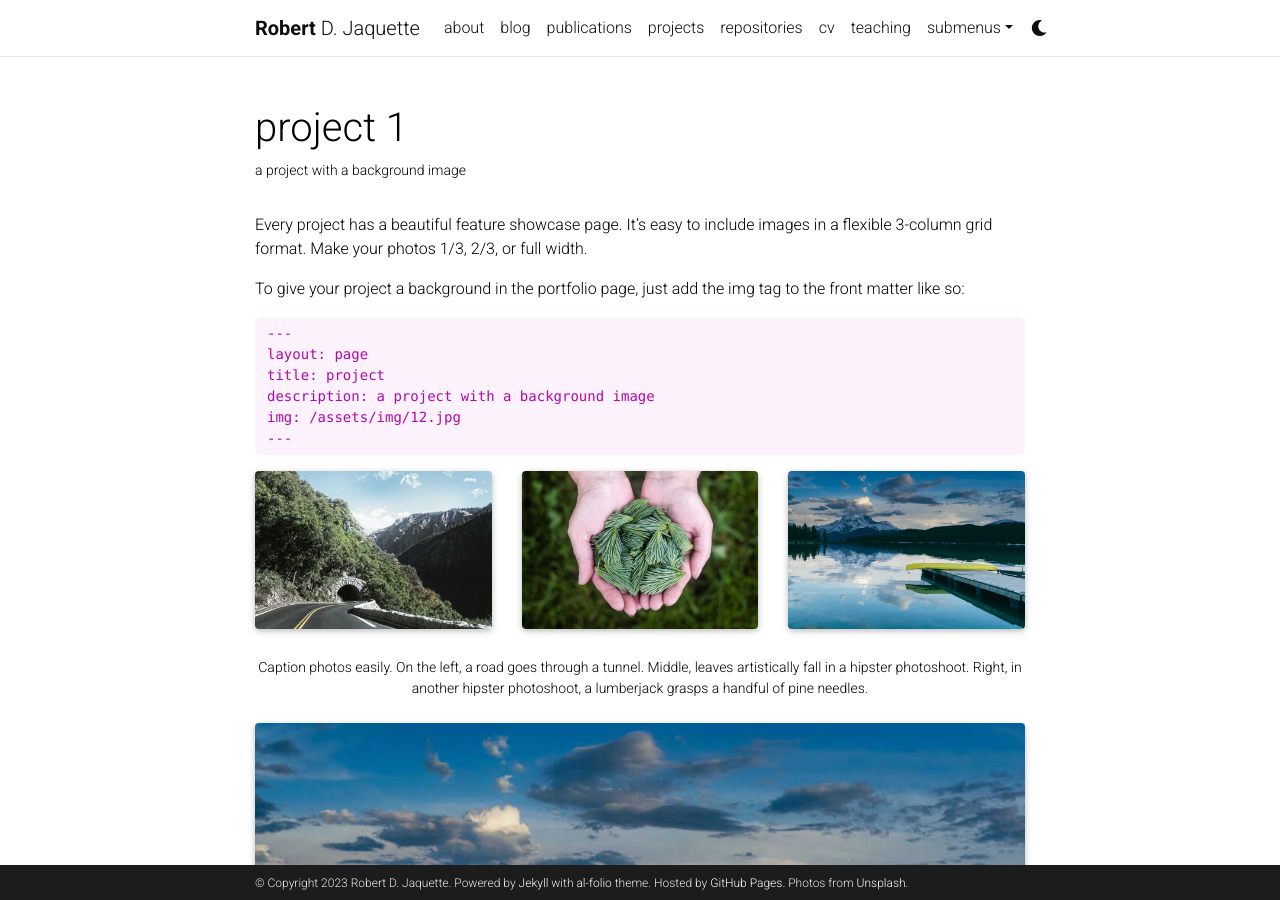
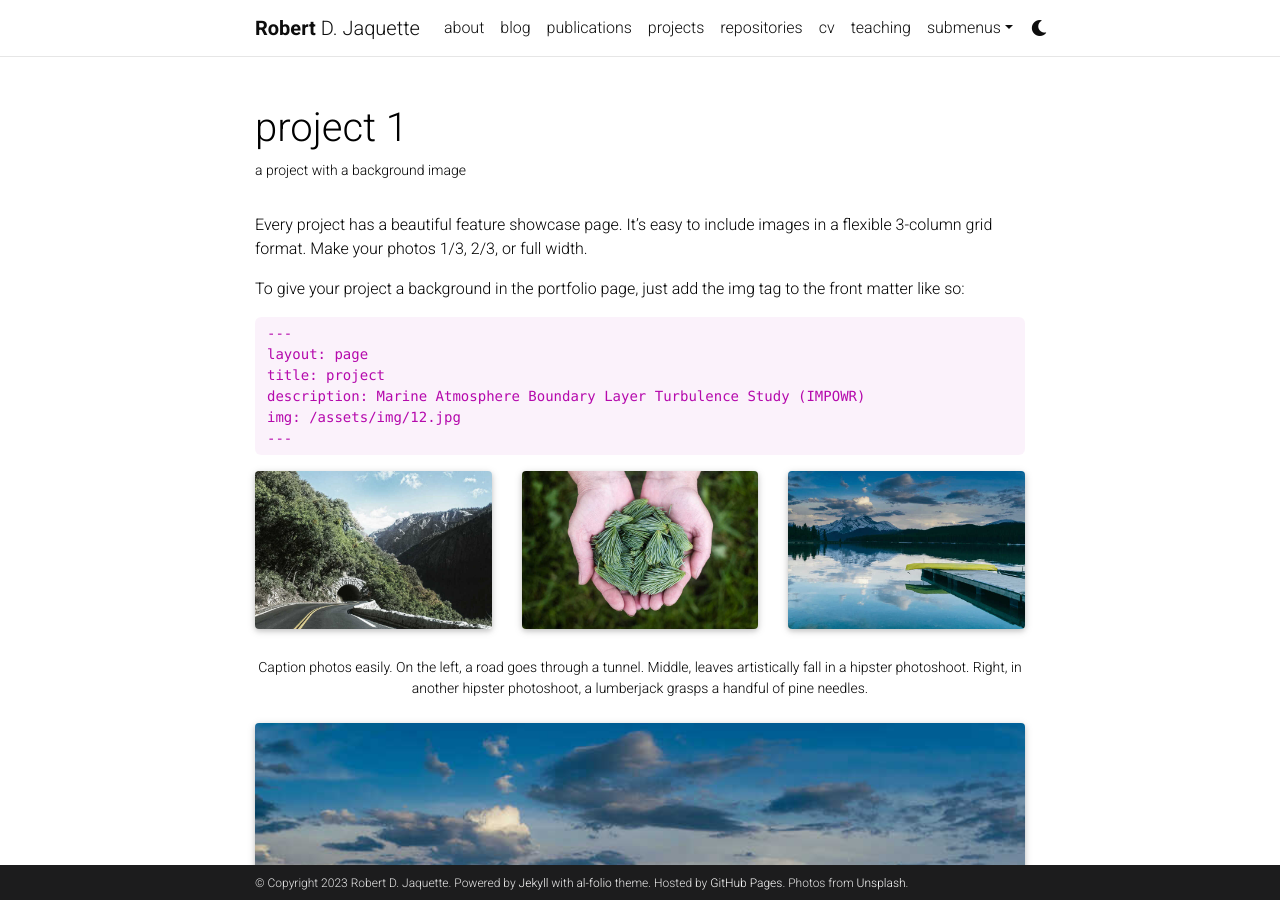
Before and after one commit to RobertJaquette/RobertJaquette, a Jekyll site: the page built from _projects/1_project.md, in a window 1280 px wide and 900 px high. Built offline with Jekyll 4.4.1, drawn with Linux system fonts in a browser that asks for light colours; full-size pictures stand in for the smaller copies a plugin makes; comment, search, counter and statistics services are not loaded; a style sheet for code colours, icons or effects is not loaded.

Commit message:
Update 1_project.md

```diff
--- a/_projects/1_project.md
+++ b/_projects/1_project.md
@@ -16,7 +16,7 @@ To give your project a background in the portfolio page, just add the img tag to
     ---
     layout: page
     title: project
-    description: a project with a background image
+    description: Marine Atmosphere Boundary Layer Turbulence Study (IMPOWR)
     img: /assets/img/12.jpg
     ---
 
```
